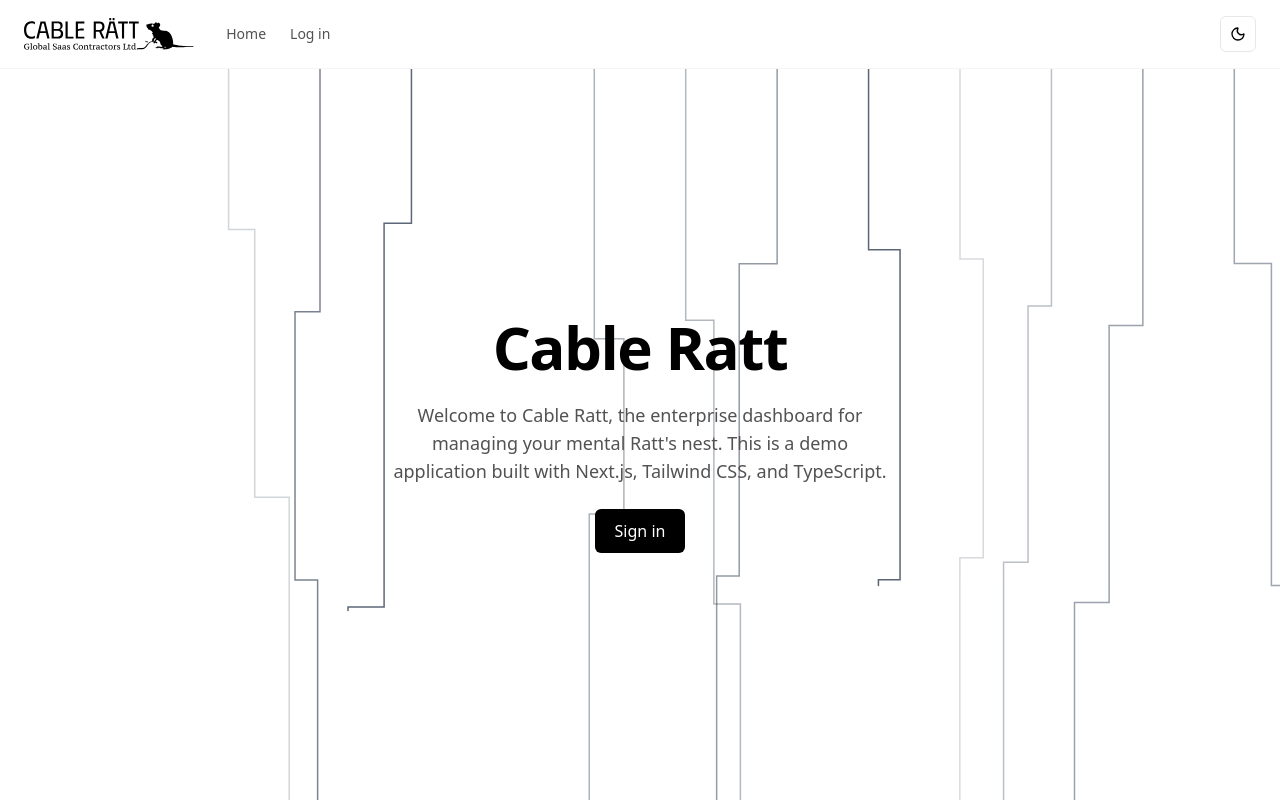
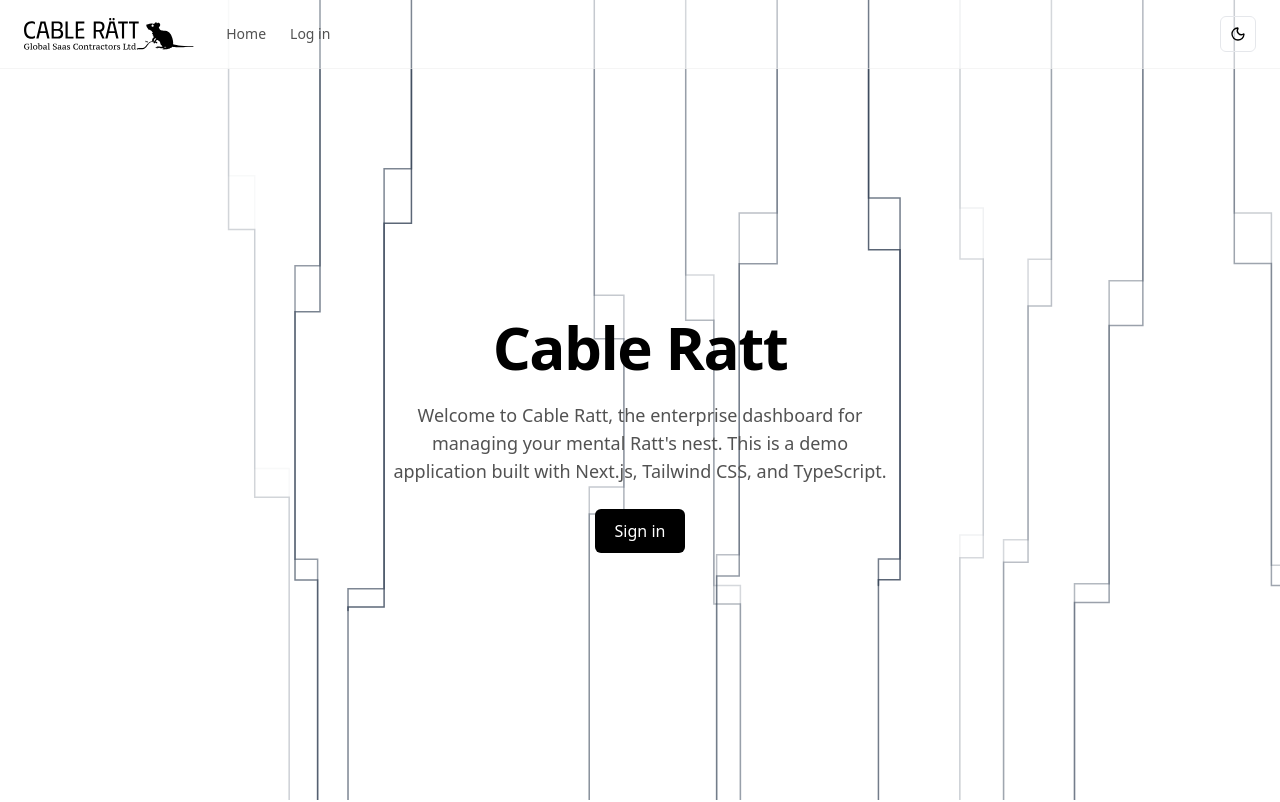
Before and after one commit to Tucci-net/cable-ratt, a Next.js app: page / in a window 1280 px wide. Shown: the top 802 px of the page. Built offline with nearby package versions, Linux system fonts and the light colour scheme.

Commit message:
Migrated Cable Rain to root layout

```diff
--- a/app/layout.tsx
+++ b/app/layout.tsx
@@ -1,10 +1,11 @@
 import type { Metadata } from "next";
 import { ThemeProvider } from "@/components/theme-provider";
+import { CableRain } from "@/components/features/cable-rain";
 import "./globals.css";
 
 export const metadata: Metadata = {
   title: "Cable Ratt",
-  description: "Enterprise dashboard for Cable Ratt Saas",
+  description: "Enterprise dashboard for [product description]",
 };
 
 export default function RootLayout({
@@ -15,7 +16,10 @@ export default function RootLayout({
   return (
     <html lang="en" suppressHydrationWarning>
       <body>
-        <ThemeProvider>{children}</ThemeProvider>
+        <ThemeProvider>
+          <CableRain startDelayMs={300} />
+          {children}
+        </ThemeProvider>
       </body>
     </html>
   );
```
